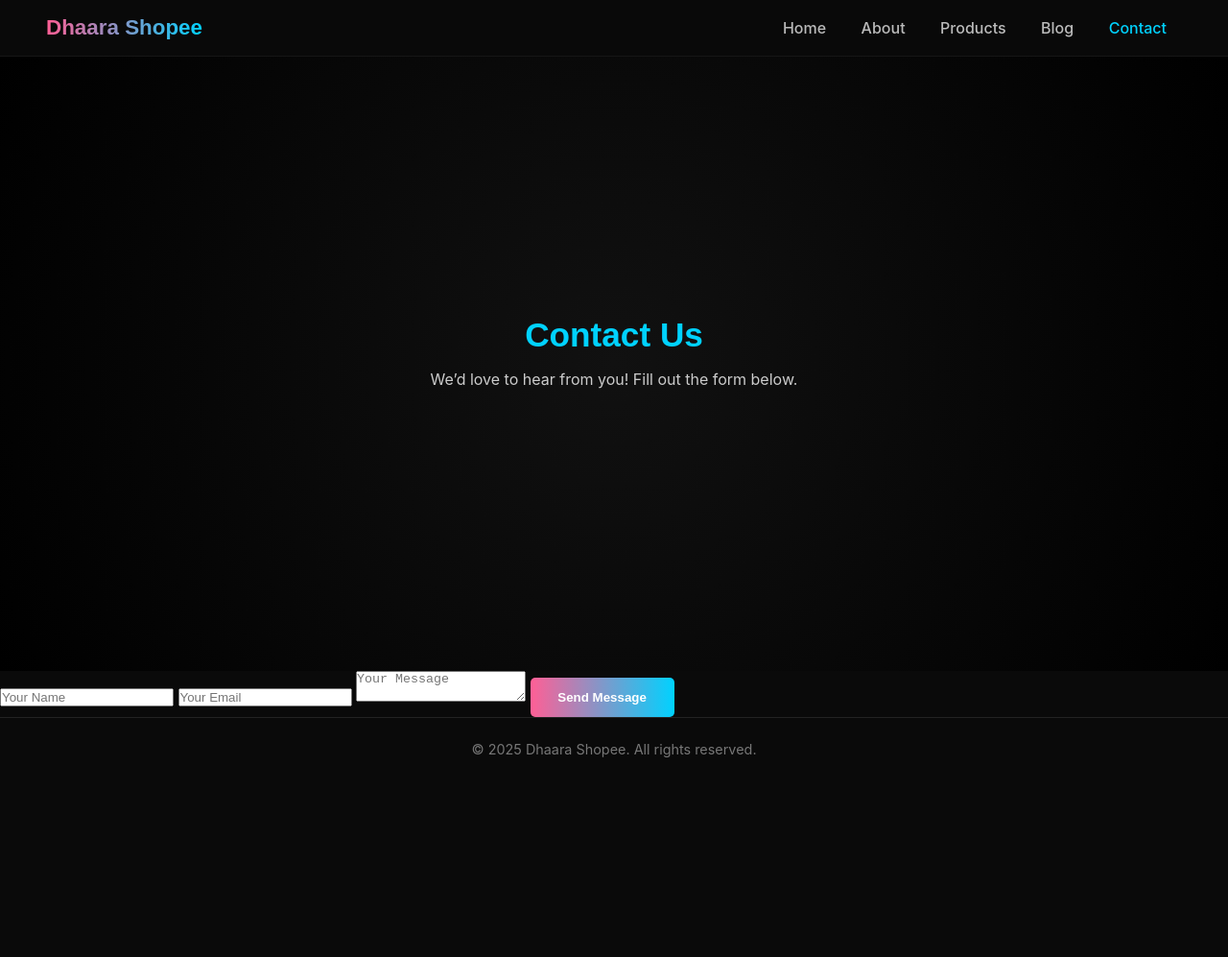
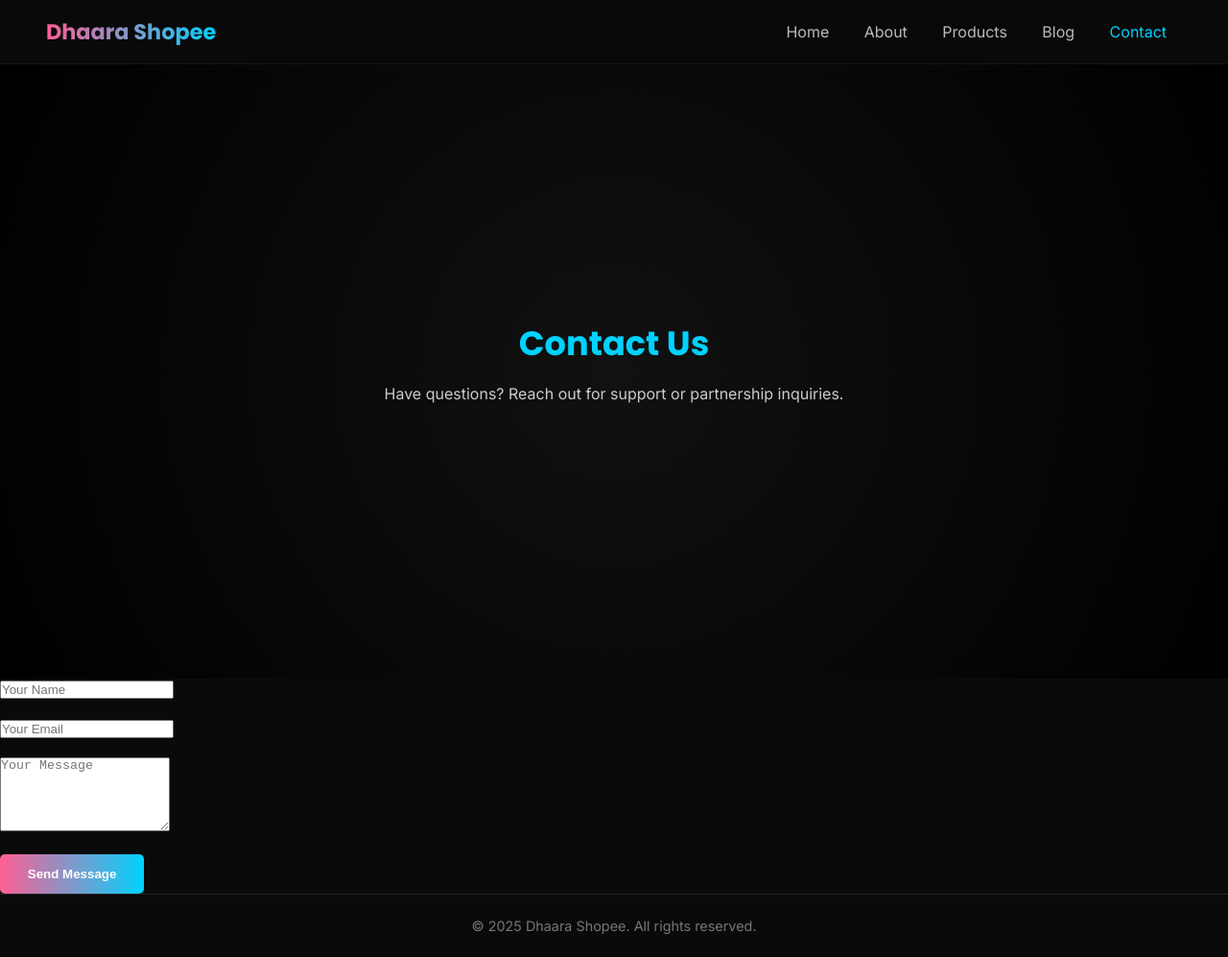
Before and after one commit to Cryptospoo/dhaara-shopee, a plain HTML site: page contact.html in a window 1280 px wide. Shown: the whole page at 96% size. Before the commit the page ends 813 px from the top, so only its background shows below. Drawn offline with nearby package versions, Linux system fonts and the light colour scheme; files that its build step writes are made by us from their sources.

Commit message:
Update contact.html

```diff
--- a/contact.html
+++ b/contact.html
@@ -4,12 +4,13 @@
   <meta charset="UTF-8" />
   <meta name="viewport" content="width=device-width, initial-scale=1.0" />
   <title>Contact | Dhaara Shopee</title>
-  <link rel="stylesheet" href="css/style.css" />
-  <script src="https://cdn.jsdelivr.net/npm/emailjs-com@3/dist/email.min.js"></script>
+  <link rel="stylesheet" href="style.css" />
+  <link href="https://fonts.googleapis.com/css2?family=Inter:wght@400;600&family=Poppins:wght@400;700&display=swap" rel="stylesheet">
 </head>
+
 <body>
-  <header class="sticky">
-    <h1 class="logo">Dhaara Shopee</h1>
+  <header>
+    <h1 class="logo">Dhaara <span>Shopee</span></h1>
     <nav>
       <a href="index.html">Home</a>
       <a href="about.html">About</a>
@@ -19,25 +20,26 @@
     </nav>
   </header>
 
-  <section class="hero small-hero">
+  <section class="hero">
     <h2>Contact Us</h2>
-    <p>We’d love to hear from you! Fill out the form below.</p>
+    <p>Have questions? Reach out for support or partnership inquiries.</p>
   </section>
 
   <section class="content">
-    <form id="contact-form">
-      <input type="text" id="name" name="name" placeholder="Your Name" required />
-      <input type="email" id="email" name="email" placeholder="Your Email" required />
-      <textarea id="message" name="message" placeholder="Your Message" required></textarea>
-      <button type="submit" class="btn">Send Message</button>
-    </form>
-    <p id="form-status"></p>
+    <div class="container">
+      <form>
+        <input type="text" placeholder="Your Name" required><br><br>
+        <input type="email" placeholder="Your Email" required><br><br>
+        <textarea placeholder="Your Message" rows="5" required></textarea><br><br>
+        <button class="btn" type="submit">Send Message</button>
+      </form>
+    </div>
   </section>
 
   <footer>
     <p>© 2025 Dhaara Shopee. All rights reserved.</p>
   </footer>
 
-  <script src="js/script.js"></script>
+  <script src="script.js"></script>
 </body>
 </html>
```
